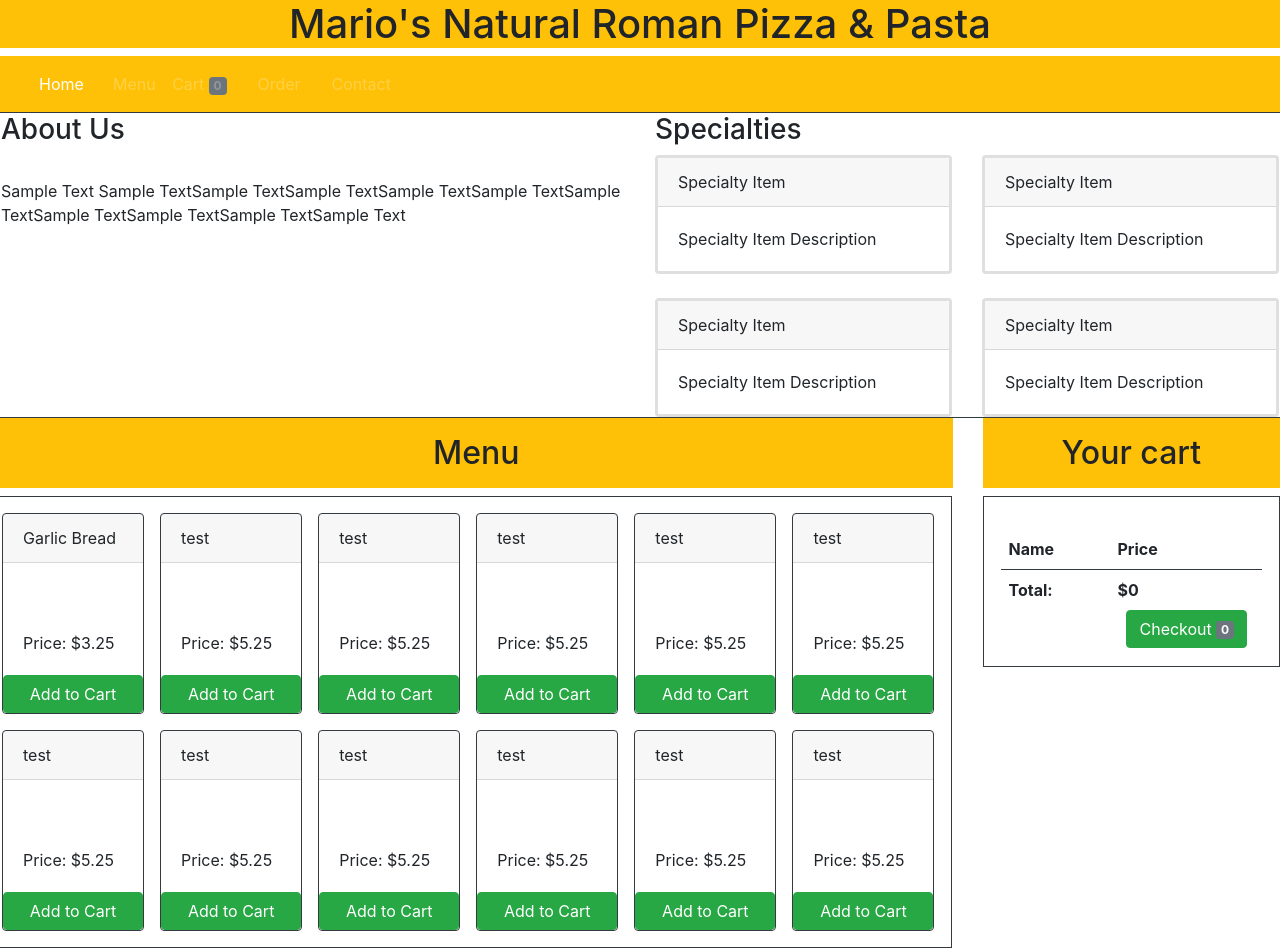
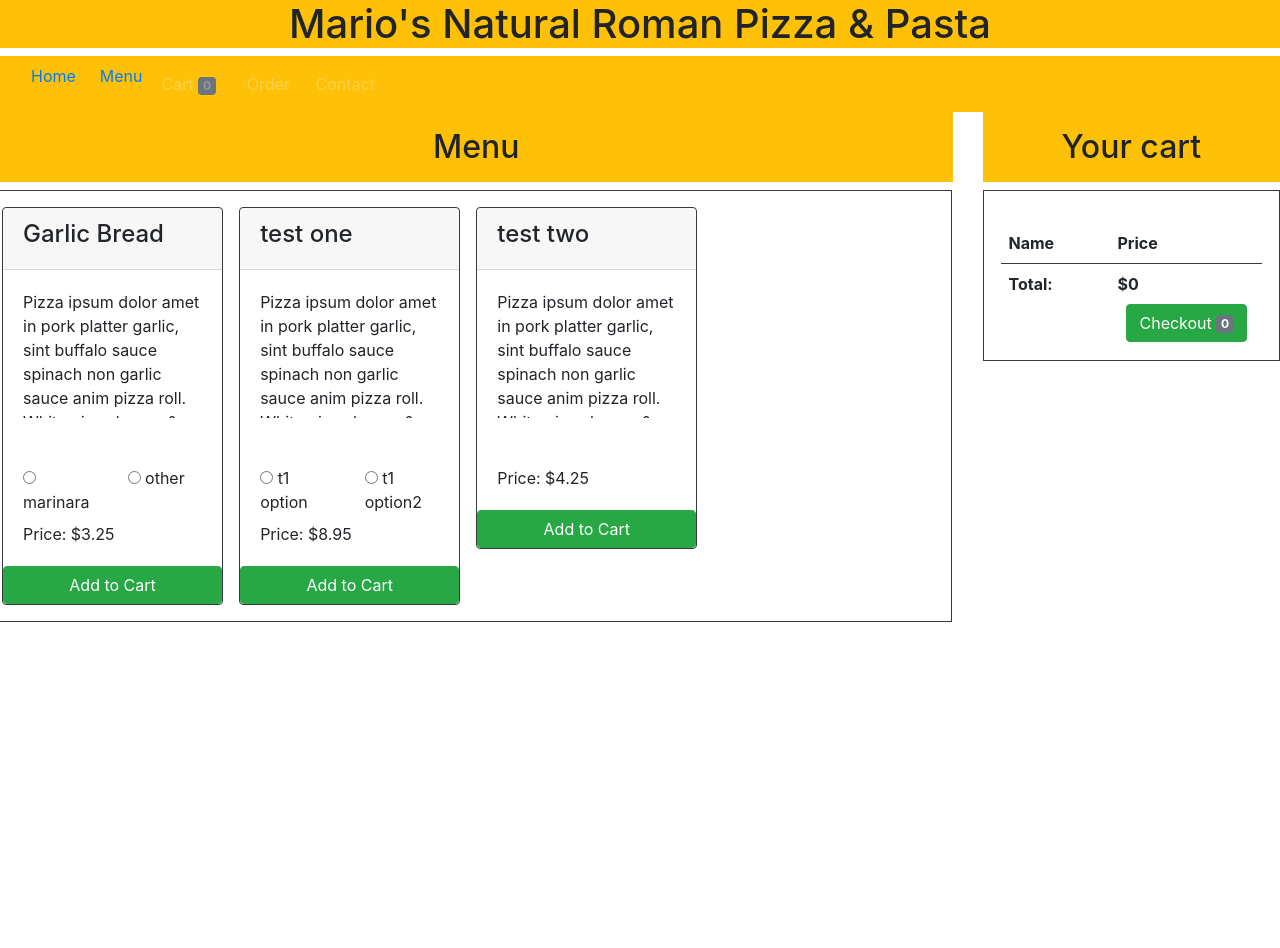
Before and after one commit to dbuehler1/mariospizzaproject, a Vue app: page /#/menu in a window 1280 px wide. After the commit the page ends 800 px from the top, so only its background shows below. Built offline with nearby package versions, Linux system fonts and the light colour scheme.

Commit message:
Added Routing

```diff
--- a/package.json
+++ b/package.json
@@ -9,7 +9,8 @@
   },
   "dependencies": {
     "core-js": "^3.6.5",
-    "vue": "^2.6.11"
+    "vue": "^2.6.11",
+    "vue-router": "^3.5.3"
   },
   "devDependencies": {
     "@vue/cli-plugin-babel": "~4.5.0",
--- a/src/App.vue
+++ b/src/components/App.vue
@@ -6,10 +6,10 @@
 
           <ul class="navbar-nav me-auto mb-2 mb-lg-0">
             <li class="nav-item col-lg-2">
-              <a class="nav-link active" aria-current="page" href="#">Home</a>
+              <router-link to="/home">Home</router-link>
             </li>
             <li class="nav-item col-lg-2">
-              <a class="nav-link disabled">Menu</a>
+              <router-link to="/menu">Menu</router-link>
             </li>
             <li class="nav-item col-mlg-2">
               <a class="nav-link disabled">Cart <span class="badge bg-secondary">{{myCart.length}}</span> </a>
@@ -24,8 +24,9 @@
 
 
     </nav>
-    <Home></Home>
-    <Menu v-on:passToApp="myCart.addItem($event)" :my-cart="myCart"></Menu>
+    <router-view v-on:passToApp="myCart.addItem($event)" :my-cart="myCart"></router-view>
+<!--    <Home></Home>-->
+<!--    <Menu ></Menu>-->
 
 
 
@@ -35,16 +36,16 @@
 <script>
 
 
-import Home from "@/components/Home";
-import Menu from "@/components/Menu";
+// import Home from "@/components/Home";
+// import Menu from "@/components/Menu";
 import Cart from "@/vue-models/Cart"
 
 export default {
   name: 'App',
   components: {
 
-    Menu,
-    Home
+    // Menu,
+    // Home
 
   },
   methods : {
--- a/src/components/Home.vue
+++ b/src/components/Home.vue
@@ -3,7 +3,7 @@
   <div class="homePage border border-dark row">
     <div class="col-md-6">
       <h3>About Us</h3><br>
-      Sample Text Sample TextSample TextSample TextSample TextSample TextSample TextSample TextSample TextSample TextSample Text
+      Lorem ipsum dolor sit amet, consectetur adipiscing elit. Morbi tortor massa, ultrices eu gravida nec, imperdiet ut est. Morbi ultricies nisl non fermentum gravida. Curabitur varius sem vitae varius faucibus. In hac habitasse platea dictumst. Vivamus ut turpis semper ante facilisis malesuada a vitae lacus. Nulla sed dapibus lectus, ut egestas nisi. In condimentum est quis rutrum rutrum. Sed porttitor est vel est fermentum pulvinar vel eu nisi. Etiam placerat neque lobortis urna pellentesque viverra at vel tortor. Cras sollicitudin mauris ut nisi posuere vehicula. Pellentesque fringilla lectus lacus, et bibendum sapien venenatis at. Proin iaculis dolor eget egestas varius.
     </div>
     <div class="col-md-6">
       <h3>Specialties</h3>
--- a/src/components/Menu.vue
+++ b/src/components/Menu.vue
@@ -6,7 +6,7 @@
         <div class="row border border-dark p-2">
 
 
-          <menu-item class="col-2 p-2" v-for="(item, i) in menu"
+          <menu-item class="col-3 p-2" v-for="(item, i) in menu"
                      v-on:passToMenu="$emit('passToApp', $event)"
                      v-on:updateTotal="myTotal"
                      :item="item"
@@ -47,8 +47,10 @@ name: "Menu",
     myTotal() {
       this.total = 0;
       this.myCart.forEach((item) => {
-        console.log(item);
+        // console.log(item);
           this.total += item.price;
+          console.log('price', item.price);
+          console.log('total', this.total);
       } )
       // console.log(this.total);
     }
@@ -57,18 +59,18 @@ name: "Menu",
   data() {
     return {
       menu: new Menu()
-          .addItem(new MenuItems('Garlic Bread', 'N/A', 'N/A', 3.25))
-          .addItem(new MenuItems('test', 'N/A', 'N/A', 5.25))
-          .addItem(new MenuItems('test', 'N/A', 'N/A', 5.25))
-          .addItem(new MenuItems('test', 'N/A', 'N/A', 5.25))
-          .addItem(new MenuItems('test', 'N/A', 'N/A', 5.25))
-          .addItem(new MenuItems('test', 'N/A', 'N/A', 5.25))
-          .addItem(new MenuItems('test', 'N/A', 'N/A', 5.25))
-          .addItem(new MenuItems('test', 'N/A', 'N/A', 5.25))
-          .addItem(new MenuItems('test', 'N/A', 'N/A', 5.25))
-          .addItem(new MenuItems('test', 'N/A', 'N/A', 5.25))
-          .addItem(new MenuItems('test', 'N/A', 'N/A', 5.25))
-          .addItem(new MenuItems('test', 'N/A', 'N/A', 5.25)),
+          .addItem(new MenuItems('Garlic Bread', ['marinara', 'other'], 'Pizza ipsum dolor amet in pork platter garlic, sint buffalo sauce spinach non garlic sauce anim pizza roll. White pizza bacon & tomato bbq rib parmesan large Chicago style. Qui officia platter, chicken chicken wing aliqua red onions fugiat deserunt sausage bacon & tomato reprehenderit green bell peppers hawaiian.', 3.25))
+          .addItem(new MenuItems('test one', ['t1 option', 't1 option2'], 'Pizza ipsum dolor amet in pork platter garlic, sint buffalo sauce spinach non garlic sauce anim pizza roll. White pizza bacon & tomato bbq rib parmesan large Chicago style. Qui officia platter, chicken chicken wing aliqua red onions fugiat deserunt sausage bacon & tomato reprehenderit green bell peppers hawaiian.', 8.95))
+          .addItem(new MenuItems('test two', ['N/A'], 'Pizza ipsum dolor amet in pork platter garlic, sint buffalo sauce spinach non garlic sauce anim pizza roll. White pizza bacon & tomato bbq rib parmesan large Chicago style. Qui officia platter, chicken chicken wing aliqua red onions fugiat deserunt sausage bacon & tomato reprehenderit green bell peppers hawaiian.', 4.25)),
+          // .addItem(new MenuItems('test three', 'N/A', 'N/A', 5.75))
+          // .addItem(new MenuItems('test four', 'N/A', 'N/A', 2.55))
+          // .addItem(new MenuItems('test five', 'N/A', 'N/A', 1.25))
+          // .addItem(new MenuItems('test six', 'N/A', 'N/A', 9.45))
+          // .addItem(new MenuItems('test seven', 'N/A', 'N/A', 4.25))
+          // .addItem(new MenuItems('test eight', 'N/A', 'N/A', 5.15))
+          // .addItem(new MenuItems('test nine', 'N/A', 'N/A', 6.30))
+          // .addItem(new MenuItems('test ten', 'N/A', 'N/A', 9.25))
+          // .addItem(new MenuItems('test eleven', 'N/A', 'N/A', 15.25)),
 
 
       total : 0,
--- a/src/components/MenuItem.vue
+++ b/src/components/MenuItem.vue
@@ -1,10 +1,19 @@
 <template>
 <div>
   <div class="card border border-dark">
-    <div class="card-header "><span>{{this.item.name}}</span></div>
+    <div class="card-header "><h4>{{this.item.name}}</h4></div>
     <div class="card-body">
-      <span v-if="this.item.description !== 'N/A'">{{this.item.description}}</span><br>
-      <span v-if="this.item.options !== 'N/A'">{{this.item.options}}</span><br>
+      <div class="itemDesc" v-if="this.item.description !== 'N/A'">{{this.item.description}}</div><br><br>
+<!--      <span v-if="this.item.options[0] !== 'N/A'">{{this.item.options}}</span><br>-->
+      <div class="row" v-if="this.item.options[0] !== 'N/A'">
+
+        <options-radios class="col-6" v-for="(option, o) in this.item.options"
+                        :option="option"
+                        :identity="item.name"
+                        :key="o">
+        </options-radios>
+      </div>
+
 <!--      <div class="input-group">-->
 <!--        <div class="input-group-prepend">-->
 <!--          <span>Qty</span>-->
@@ -29,9 +38,11 @@
 // import {OrderItem} from '@/vue-models/OrderItem';
 // import {OrderItem} from "@/vue-models/OrderItem";
 
+import OptionsRadios from "@/components/optionsRadios";
 export default {
 
 name: "MenuItem",
+  components: {OptionsRadios},
   props : {
     item : Object,
   },
@@ -58,5 +69,8 @@ name: "MenuItem",
 </script>
 
 <style scoped>
-
+  .itemDesc {
+    height: 8rem;
+    overflow: auto;
+  }
 </style>
--- /dev/null
+++ b/src/components/optionsRadios.vue
@@ -0,0 +1,19 @@
+<template>
+  <div :class="this.identity">
+    <label><input type="radio" :name="this.identity" > {{this.option}}</label>
+  </div>
+</template>
+
+<script>
+export default {
+name: "optionsRadios",
+  props : {
+    option : String,
+    identity : String,
+  }
+}
+</script>
+
+<style scoped>
+
+</style>
--- a/src/main.js
+++ b/src/main.js
@@ -1,8 +1,23 @@
 import Vue from 'vue'
-import App from './App.vue'
+import VueRouter from 'vue-router';
+import App from './components/App.vue'
+import Home from './components/Home'
+import Menu from "@/components/Menu";
+
+const routes = [
+  // {path: '/', component: App},
+  {path: '/home', component: Home, props: true},
+  {path: '/menu', component: Menu, props: true}
+]
+Vue.use(VueRouter);
+const router = new VueRouter({
+  routes,
+})
 
 Vue.config.productionTip = false
 
 new Vue({
   render: h => h(App),
-}).$mount('#app')
+  el:'#app',
+  router,
+})
```
Also changed, not shown: src/components/CartPage.vue (added, +13 -0 lines), 1 other file (tests, documents, lock files or other folders).
